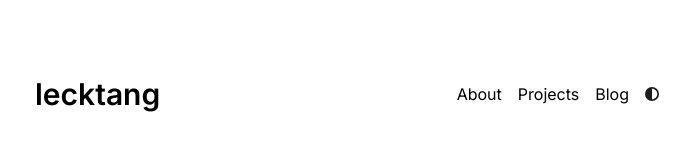
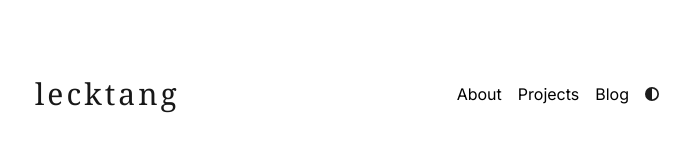
Before and after one commit to achrysaetos/portfolio-website, a Next.js app: page /blog in a window 1280 px wide. Shown: the top 166 px of the page, without its empty margins (293-983 px from the left). Built offline with nearby package versions, Linux system fonts and the light colour scheme.

Commit message:
finish animations, add opengraph image

```diff
--- a/app/components/AnimatedPageLayout.tsx
+++ b/app/components/AnimatedPageLayout.tsx
@@ -91,7 +91,7 @@ export default function AnimatedPageLayout({
             }
           }}
           whileHover={{
-            x: 5,
+            x: 3,
             transition: { duration: 0.16, ease: "easeOut" }
           }}
         >
--- /dev/null
+++ b/app/components/animated-logo.tsx
@@ -0,0 +1,81 @@
+"use client";
+import Link from "next/link";
+import { motion } from "framer-motion";
+import { metaData } from "../config";
+
+export function AnimatedLogo() {
+  const letterVariants = {
+    initial: {
+      y: 0,
+      rotateX: 0,
+      scale: 1,
+    },
+    hover: {
+      y: -2,
+      rotateX: 15,
+      scale: 1.05,
+      transition: {
+        type: "spring",
+        stiffness: 800,
+        damping: 30
+      }
+    }
+  };
+
+  const containerVariants = {
+    initial: {},
+    hover: {
+      transition: {
+        staggerChildren: 0.02,
+        delayChildren: 0.01
+      }
+    }
+  };
+
+  const underlineVariants = {
+    initial: {
+      scaleX: 0,
+      originX: 0
+    },
+    hover: {
+      scaleX: 1,
+      transition: {
+        duration: 0.25,
+        ease: [0.25, 0.46, 0.45, 0.94]
+      }
+    }
+  };
+
+  return (
+    <Link href="/" className="group relative block">
+      <motion.div
+        variants={containerVariants}
+        initial="initial"
+        whileHover="hover"
+        className="relative"
+      >
+        <div className="text-3xl font-extralight tracking-[0.1em] text-neutral-900 dark:text-neutral-100 font-serif relative">
+          {metaData.title.split('').map((letter, index) => (
+            <motion.span
+              key={index}
+              variants={letterVariants}
+              className="inline-block relative"
+              style={{
+                transformStyle: "preserve-3d",
+                perspective: "1000px"
+              }}
+            >
+              {letter}
+            </motion.span>
+          ))}
+        </div>
+
+        {/* Enhanced gradient underline */}
+        <motion.div
+          variants={underlineVariants}
+          className="absolute -bottom-2 left-0 h-[2px] w-full bg-gradient-to-r from-blue-500 via-purple-500 to-pink-500 dark:from-blue-400 dark:via-purple-400 dark:to-pink-400 rounded-full shadow-lg"
+        />
+      </motion.div>
+    </Link>
+  );
+}
--- a/app/components/footer.tsx
+++ b/app/components/footer.tsx
@@ -53,13 +53,58 @@ function SocialLinks() {
 export default function Footer() {
   return (
     <small className="block lg:mt-24 mt-16 text-[#1C1C1C] dark:text-[#D4D4D4]">
-      <time>© {YEAR}</time>{" "}
-      <Link
-        className="no-underline"
-        href="/"
+      <motion.div
+        className="inline-block"
+        whileHover={{
+          x: -2,
+          transition: { duration: 0.3, ease: "easeOut" }
+        }}
+        whileTap={{
+          scale: 0.98,
+          transition: { duration: 0.1 }
+        }}
       >
-        {metaData.title}
-      </Link>
+        <Link
+          className="no-underline group"
+          href="/"
+        >
+          <motion.span
+            className="inline-block"
+            initial={false}
+            whileHover={{
+              scale: 1.05,
+              transition: { duration: 0.2, ease: "easeOut" }
+            }}
+          >
+            <motion.time
+              className="group-hover:opacity-0 group-hover:scale-75 transition-all duration-300 inline-block"
+              style={{ position: "relative" }}
+            >
+              © {YEAR}
+            </motion.time>
+            <motion.span
+              className="absolute opacity-0 group-hover:opacity-100 group-hover:scale-110 transition-all duration-300 text-lg"
+              style={{
+                position: "absolute",
+                left: 0,
+                top: "50%",
+                transform: "translateY(-50%)",
+              }}
+            >
+              ←
+            </motion.span>
+          </motion.span>{" "}
+          <motion.span
+            className="transition-colors duration-300"
+            whileHover={{
+              x: 2,
+              transition: { duration: 0.2, ease: "easeOut" }
+            }}
+          >
+            {metaData.title}
+          </motion.span>
+        </Link>
+      </motion.div>
       <style jsx>{`
         @media screen and (max-width: 480px) {
           article {
--- a/app/components/nav.tsx
+++ b/app/components/nav.tsx
@@ -2,7 +2,7 @@
 import Link from "next/link";
 import { motion } from "framer-motion";
 import { ThemeSwitch } from "./theme-switch";
-import { metaData } from "../config";
+import { AnimatedLogo } from "./animated-logo";
 
 const navItems = {
   "/": { name: "About" },
@@ -16,9 +16,7 @@ export function Navbar() {
     <nav className="lg:mb-16 mb-12 py-5">
       <div className="flex flex-col md:flex-row md:items-center justify-between">
         <div className="flex items-center">
-          <Link href="/" className="text-3xl font-semibold">
-            {metaData.title}
-          </Link>
+          <AnimatedLogo />
         </div>
         <div className="flex flex-row gap-4 mt-6 md:mt-0 md:ml-auto items-center">
           {Object.entries(navItems).map(([path, { name }]) => (
--- a/app/components/theme-switch.tsx
+++ b/app/components/theme-switch.tsx
@@ -4,6 +4,7 @@ import { useTheme } from "next-themes";
 import { ThemeProvider as NextThemesProvider } from "next-themes";
 import type { ThemeProviderProps } from "next-themes";
 import { FaCircleHalfStroke } from "react-icons/fa6";
+import { motion } from "framer-motion";
 
 const storageKey = 'theme-preference';
 
@@ -24,6 +25,7 @@ export const ThemeSwitch: React.FC = () => {
   const { setTheme } = useTheme();
   const [mounted, setMounted] = React.useState(false);
   const [currentTheme, setCurrentTheme] = React.useState<'light' | 'dark'>('light');
+  const [rotation, setRotation] = React.useState(0);
 
   const getColorPreference = (): 'light' | 'dark' => {
     if (typeof window !== 'undefined') {
@@ -64,6 +66,7 @@ export const ThemeSwitch: React.FC = () => {
     const newTheme = currentTheme === 'light' ? 'dark' : 'light';
     localStorage.setItem(storageKey, newTheme);
     reflectPreference(newTheme);
+    setRotation(rotation + 180);
   };
 
   if (!mounted) {
@@ -82,11 +85,17 @@ export const ThemeSwitch: React.FC = () => {
       onClick={toggleTheme}
       className="flex items-center justify-center transition-opacity duration-300 hover:opacity-90"
     >
-      <FaCircleHalfStroke
-        className={`h-[14px] w-[14px] ${
-          currentTheme === "dark" ? "text-[#D4D4D4]" : "text-[#1c1c1c]"
-        }`}
-      />
+      <motion.div
+        animate={{ rotate: rotation }}
+        whileHover={{ scale: 1.08 }}
+        transition={{ duration: 0.2, ease: [0.25, 0.46, 0.45, 0.94] }}
+      >
+        <FaCircleHalfStroke
+          className={`h-[14px] w-[14px] ${
+            currentTheme === "dark" ? "text-[#D4D4D4]" : "text-[#1c1c1c]"
+          }`}
+        />
+      </motion.div>
     </button>
   );
 };
```
Also changed, not shown: public/opengraph-image.png.
